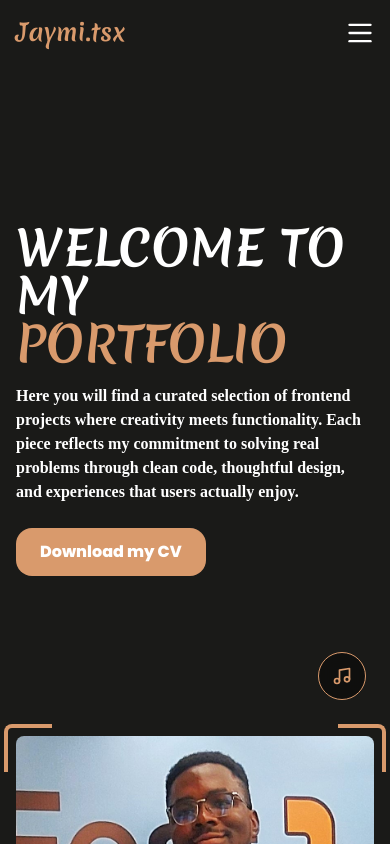
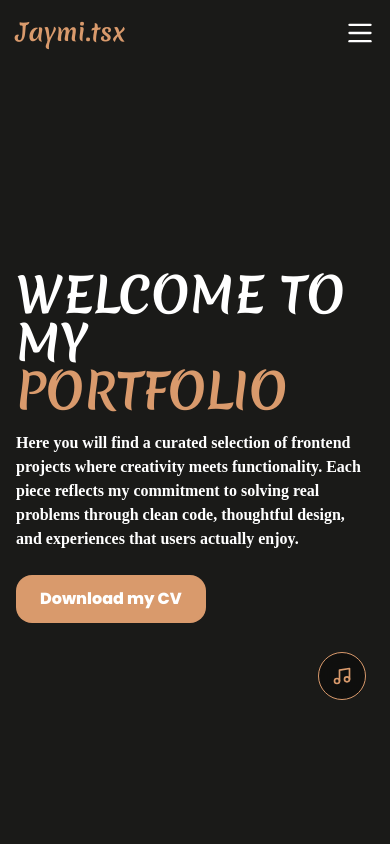
Before and after one commit to Jaymi-01/portfolio-3.0.1, a React (Vite) app: page / in a window 390 px wide. Shown: the top 844 px of the page. Built offline with nearby package versions, Linux system fonts and the light colour scheme; a web font is replaced by a local one.

Commit message:
style: revert Home height to min-h-screen for better section separation

```diff
--- a/src/components/Home.tsx
+++ b/src/components/Home.tsx
@@ -37,7 +37,7 @@
   }, []);
 
   return (
-    <section id="home" className="min-h-[70vh] md:min-h-screen flex items-center pt-20 md:pt-0">
+    <section id="home" className="min-h-screen flex items-center pb-20 md:pb-0">
       <div className="container mx-auto px-4 md:px-0">
         <div className="flex flex-col items-start max-w-4xl">
           <motion.h1
```
